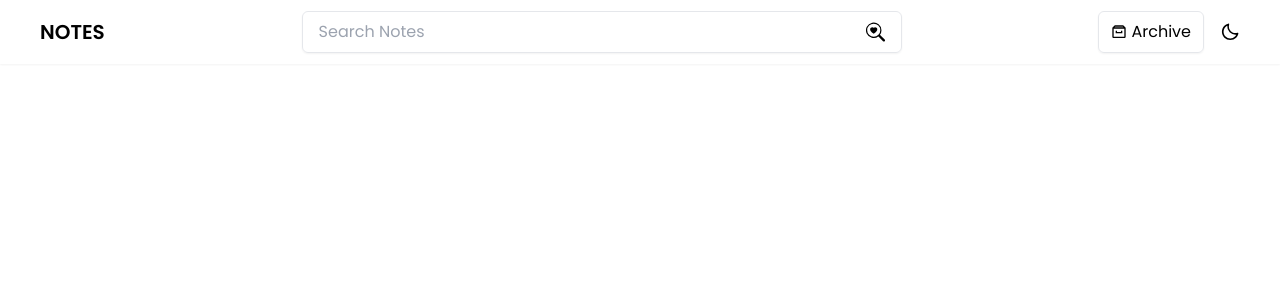
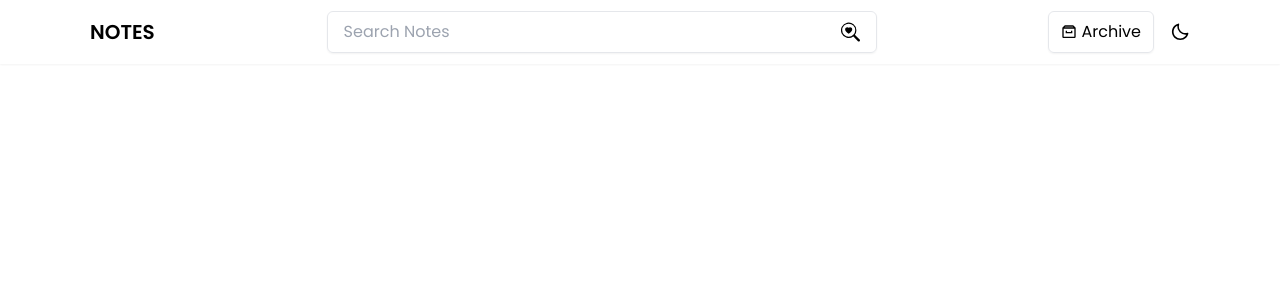
Before and after one commit to msuryaditriputraR/Dicoding-Project, a React (Vite) app in the folder React/Dasar/react-notes/: page / in a window 1280 px wide. Shown: the top 300 px of the page. Built offline with nearby package versions, Linux system fonts and the light colour scheme.

Commit message:
update container

```diff
--- a/React/Dasar/react-notes/src/index.css
+++ b/React/Dasar/react-notes/src/index.css
@@ -3,5 +3,5 @@
 @tailwind utilities;
 
 .container {
-    @apply max-w-[1200px]  xl:mx-auto;
+    @apply max-w-[1100px]  xl:mx-auto;
 }
```
